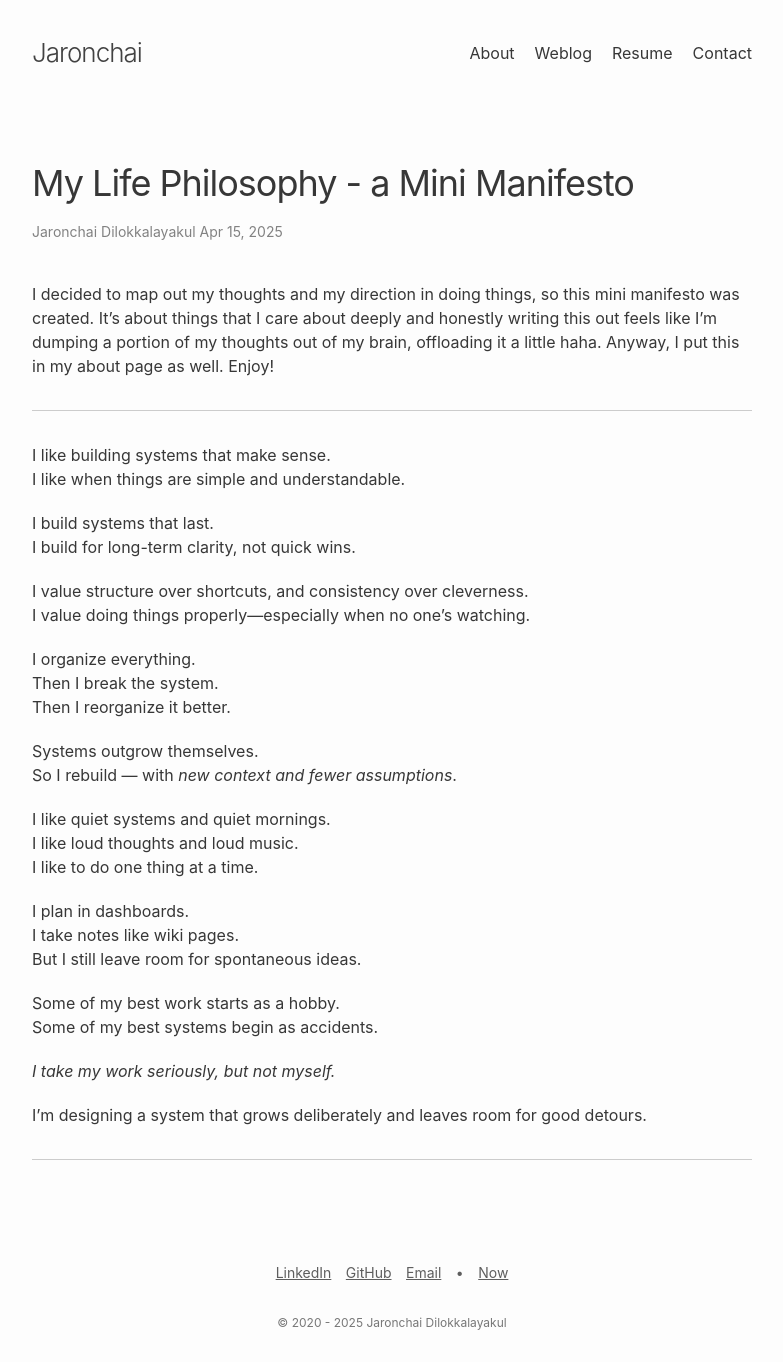
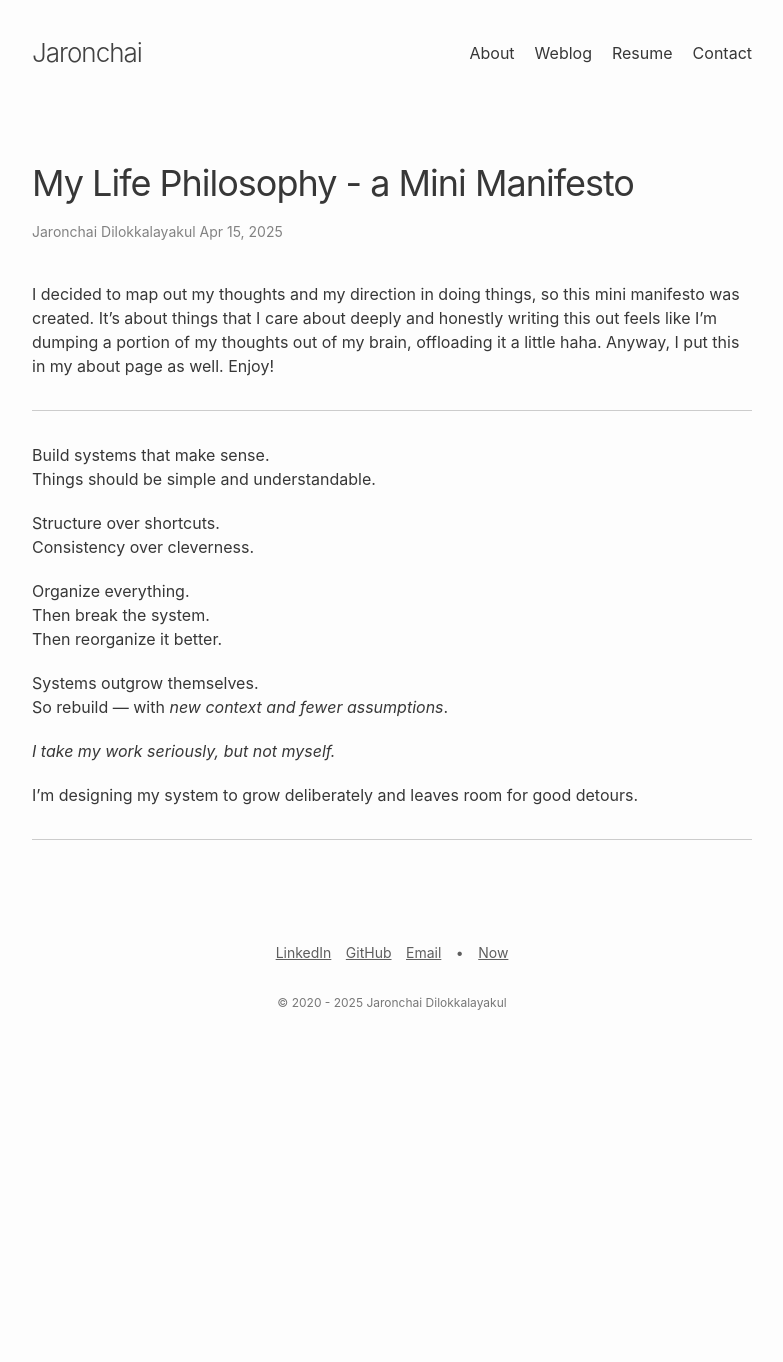
Before and after one commit to jarondlk/jaronchai-blog, a Jekyll site: the page built from _posts/2025-04-15-philosophy.markdown, in a window 1280 px wide. Shown: the whole page, without its empty margins (248-1031 px from the left). Built offline with Jekyll 4.4.1, drawn with Linux system fonts in a browser that asks for light colours; comment, search, counter and statistics services are not loaded; after the commit the page ends 1042 px from its top, so only the background shows below that.

Commit message:
Update wording

```diff
--- a/_posts/2025-04-15-philosophy.markdown
+++ b/_posts/2025-04-15-philosophy.markdown
@@ -8,35 +8,21 @@ I decided to map out my thoughts and my direction in doing things, so this mini
 
 ---
 
-I like building systems that make sense.
-I like when things are simple and understandable.
+Build systems that make sense.
+Things should be simple and understandable.
 
-I build systems that last.
-I build for long-term clarity, not quick wins.
+Structure over shortcuts.
+Consistency over cleverness.
 
-I value structure over shortcuts, and consistency over cleverness.
-I value doing things properly—especially when no one’s watching.
-
-I organize everything.
-Then I break the system.
-Then I reorganize it better.
+Organize everything.
+Then break the system.
+Then reorganize it better.
 
 Systems outgrow themselves.
-So I rebuild — with *new context and fewer assumptions*.
-
-I like quiet systems and quiet mornings.
-I like loud thoughts and loud music.
-I like to do one thing at a time.
-
-I plan in dashboards.
-I take notes like wiki pages.
-But I still leave room for spontaneous ideas.
-
-Some of my best work starts as a hobby.
-Some of my best systems begin as accidents.
+So rebuild — with *new context and fewer assumptions*.
 
 *I take my work seriously, but not myself.*
 
-I’m designing a system that grows deliberately and leaves room for good detours.
+I’m designing my system to grow deliberately and leaves room for good detours.
 
 ---
--- a/index.markdown
+++ b/index.markdown
@@ -23,10 +23,6 @@ See [my "now" page](/now)
 
 See [my "uses" page](/uses)
 
-## My Philosophy
-
-Also in [my "about" page](/about/#philosophy)
-
 ## Contact me
 
 See [my "contact" page](/contact) \
```
